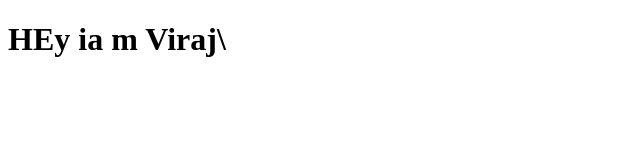
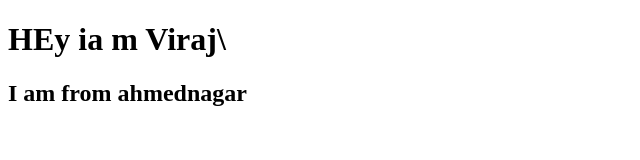
Before and after one commit to viru-2000/git-basic, a plain HTML site: page 2.html in a window 1280 px wide. Shown: the whole page, without its empty margins (0-640 px from the left). Drawn offline with Linux system fonts and the light colour scheme.

Commit message:
htmlcode change  file add

```diff
--- a/2.html
+++ b/2.html
@@ -7,6 +7,7 @@
 </head>
 <body>
     <h1> HEy  ia m Viraj\
+        <h2> I am from ahmednagar</h2>
 
     </h1>
 </body>
```
